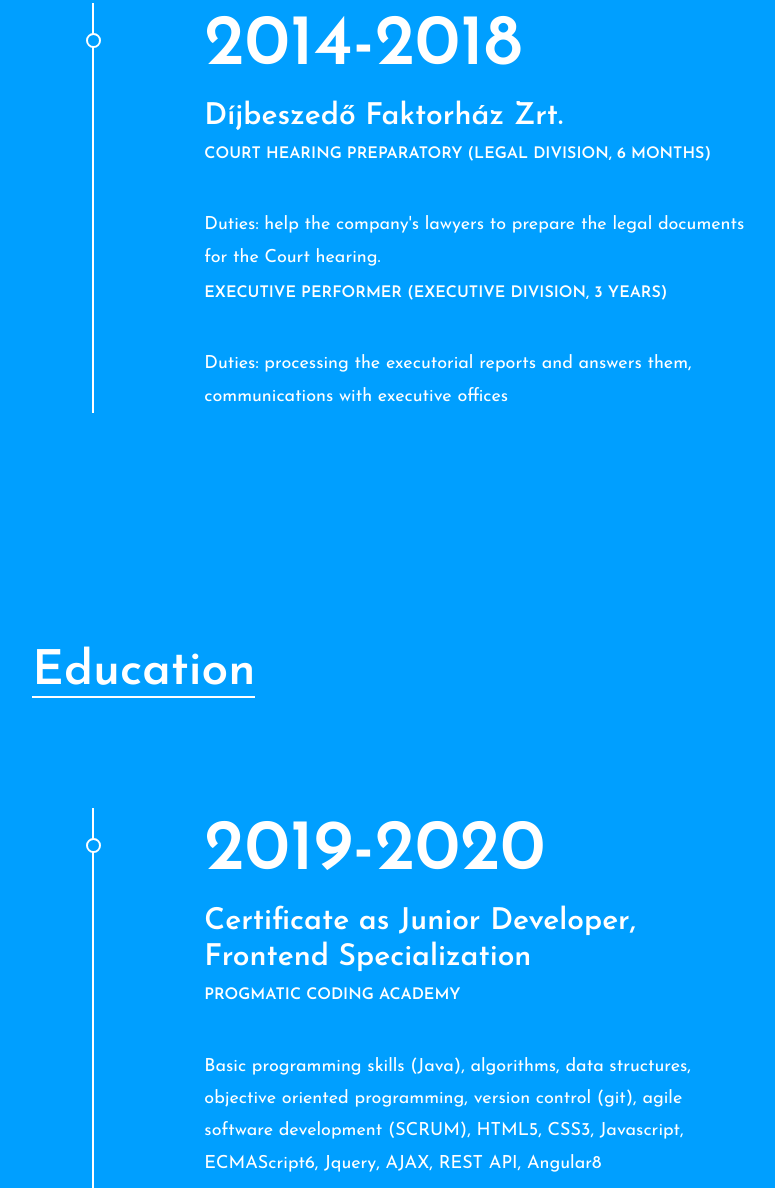
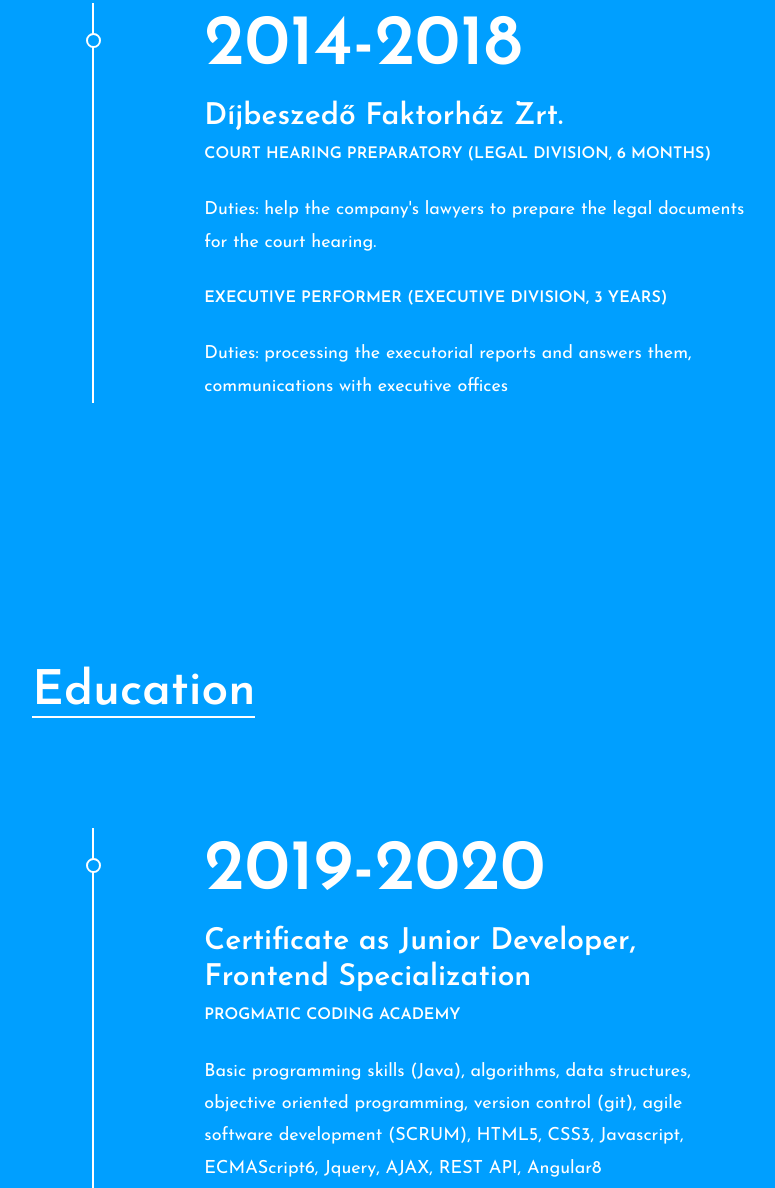
Before and after one commit to BHedi89/myportfolio, a plain HTML site: page index.html in a window 1280 px wide. Shown: the part 2816-4004 px from the top of the page, without its empty margins (196-971 px from the left). Drawn offline with Linux system fonts and the light colour scheme.

Commit message:
change working experience section style

```diff
--- a/css/style.css
+++ b/css/style.css
@@ -341,11 +341,11 @@ ol {
 	text-transform: uppercase;
 	color: #808181;
 	margin-top: 10px;
-	margin-bottom: 45px;
+	margin-bottom: 30px;
 }
 
 .resume-list p {
-	margin-bottom: 0;
+	margin-bottom: 30px;
 }
 
 /*---------------------
--- a/index.html
+++ b/index.html
@@ -131,7 +131,7 @@
                                 <h2>2014-2018</h2>
                                 <h3>Díjbeszedő Faktorház Zrt.</h3>
                                 <h4>Court hearing preparatory (legal division, 6 months)</h4>
-                                <p>Duties: help the company's lawyers to prepare the legal documents for the Court
+                                <p>Duties: help the company's lawyers to prepare the legal documents for the court
                                     hearing.</p>
                                 <h4>Executive performer (executive division, 3 years)</h4>
                                 <p>Duties: processing the executorial reports and answers them,
@@ -293,7 +293,6 @@
         <!-- Skills end -->
 
         <!-- Other IT Skilla start -->
-
         <section class="extra-section spad pb-0">
             <div class="container-fluid">
                 <div class="row">
@@ -345,7 +344,6 @@
                 </div>
             </div>
         </section>
-
         <!-- Other IT Skills end -->
 
         <!-- Language, hobby start -->
```
